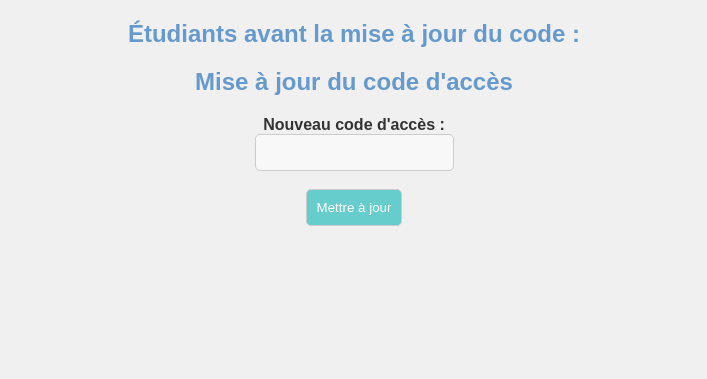
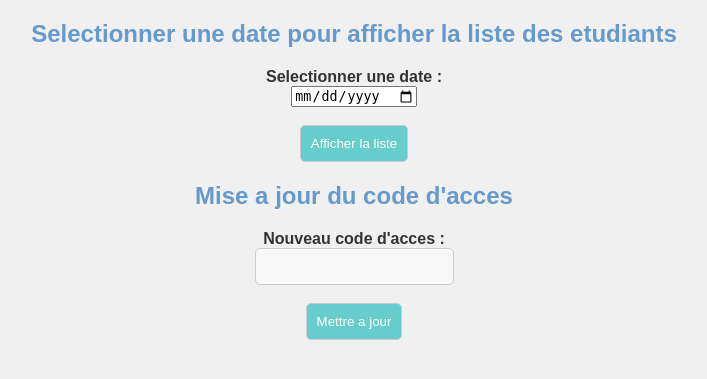
Before and after one commit to oualid483/projet_web, a PHP site: page /professor_interface.php in a window 1280 px wide. Shown: the top 379 px of the page, without its empty margins (286-993 px from the left). Run offline with PHP 8.4, Linux system fonts and the light colour scheme; data that the repository does not hold is empty.

Commit message:
modification projet finish

```diff
--- a/professor_interface.php
+++ b/professor_interface.php
@@ -4,14 +4,14 @@
     <title>Interface Professeur</title>
     <style>
         body {
-    background-color: #f0f0f0; /* Couleur de fond pastel */
+            background-color: #f0f0f0;
             font-family: Arial, sans-serif;
-    color: #333; /* Couleur de texte principale */
+            color: #333;
             text-align:center;
         }
 
         h2 {
-    color: #6699cc; /* Couleur de titre */
+        color: #6699cc;
         }
 
         ul {
@@ -27,18 +27,18 @@ input[type="text"],
        input[type="submit"] {
         padding: 10px;
         border-radius: 5px;
-    border: 1px solid #ccc; /* Bordure pastel */
-    background-color: #f8f8f8; /* Couleur de fond des champs */
+        border: 1px solid #ccc;
+        background-color: #f8f8f8;
         }
 
         input[type="submit"] {
-    background-color: #66cccc; /* Couleur de fond du bouton */
-    color: #fff; /* Couleur de texte du bouton */
+        background-color: #66cccc;
+        color: #fff;
         cursor: pointer;
         }
 
     input[type="submit"]:hover {
-    background-color: #4cbbb9; /* Couleur de fond du bouton au survol */
+        background-color: #4cbbb9;
     }
 
     label {
@@ -46,14 +46,38 @@ label {
     }
 
     .error {
-    color: #cc3333; /* Couleur du texte d'erreur */
+        color: #cc3333;
     }
 
+    .student-list {
+        margin-top: 20px;
+        text-align: center;
+    }
+
+    .student-list table {
+        margin: 0 auto;
+    }
+
+    .student-list th {
+        background-color: #6699cc;
+        color: #fff;
+        padding: 10px;
+    }
+
+    .student-list td {
+        padding: 5px;
+    }
 </style>
 </head>
 <body>
+    <h2>Selectionner une date pour afficher la liste des etudiants</h2>
+    <form action="professor_interface.php" method="post">
+        <label for="selected_date">Selectionner une date :</label><br>
+        <input type="date" id="selected_date" name="selected_date"><br><br>
+        <input type="submit" value="Afficher la liste">
+    </form>
+
     <?php
-    // Connexion à la base de données
 $servername = "localhost";
 $username = "root";
 $password = "";
@@ -63,51 +87,57 @@ label {
     $conn = new PDO("mysql:host=$servername;dbname=$dbname", $username, $password);
     $conn->setAttribute(PDO::ATTR_ERRMODE, PDO::ERRMODE_EXCEPTION);
 
-        // Récupérer les noms des étudiants avant de supprimer la table
-        $students_before_update = [];
-        $stmt_students = $conn->query("SELECT full_name FROM etudiant");
+    if ($_SERVER["REQUEST_METHOD"] == "POST" && isset($_POST['selected_date'])) {
+        $selected_date = $_POST['selected_date'];
+
+        $stmt_students = $conn->prepare("SELECT full_name FROM etudiant WHERE date_presence = :selected_date");
+        $stmt_students->bindParam(':selected_date', $selected_date);
+        $stmt_students->execute();
+
+        echo "<div class='student-list'>";
+        echo "<h2>Liste des etudiants pour le " . $selected_date . "</h2>";
+        echo "<table><tr><th>Nom complet de l'etudiant</th></tr>";
+
         while ($row = $stmt_students->fetch(PDO::FETCH_ASSOC)) {
-            $students_before_update[] = $row['full_name'];
+            echo "<tr><td>" . $row['full_name'] . "</td></tr>";
         }
+        echo "</table>";
+        echo "</div>";
+    }
+} catch(PDOException $e) {
+    echo "La requete a echoue : " . $e->getMessage();
+}
+?>
 
-        // Supprimer tous les étudiants avant de mettre à jour le code
-        $stmt_delete_students = $conn->prepare("DELETE FROM etudiant");
-        $stmt_delete_students->execute();
+<h2>Mise a jour du code d'acces</h2>
+<form action="professor_interface.php" method="post">
+    <label for="new_code">Nouveau code d'acces :</label><br>
+    <input type="text" id="new_code" name="new_code"><br><br>
+    <input type="submit" value="Mettre a jour">
+</form>
 
-        // Mise à jour du code d'accès
-        if ($_SERVER["REQUEST_METHOD"] == "POST") {
+<?php
+if ($_SERVER["REQUEST_METHOD"] == "POST" && isset($_POST['new_code'])) {
     $new_code = $_POST['new_code'];
 
-            // Supprimer l'ancien code d'accès
+    try {
+        $conn = new PDO("mysql:host=$servername;dbname=$dbname", $username, $password);
+        $conn->setAttribute(PDO::ATTR_ERRMODE, PDO::ERRMODE_EXCEPTION);
+
+        // Supprime l'ancien code d'acces
         $stmt_delete = $conn->prepare("DELETE FROM access_code");
         $stmt_delete->execute();
 
-            // Insérer le nouveau code d'accès
+        // Ajouter le nouveau code d'acces
         $stmt_insert = $conn->prepare("INSERT INTO access_code (code) VALUES (:code)");
         $stmt_insert->bindParam(':code', $new_code);
        $stmt_insert->execute();
 
-            echo "Le code d'accès a été mis à jour avec succès.";
+        echo "Le code d'acces a ete mise a jour avec succes.";
+    } catch(PDOException $e) {
+        echo "La requete a echoue : " . $e->getMessage();
     }
-
-        // Afficher les noms des étudiants avant la mise à jour du code
-        echo "<h2>Étudiants avant la mise à jour du code :</h2>";
-        echo "<ul>";
-        foreach ($students_before_update as $student) {
-            echo "<li>$student</li>";
-        }
-        echo "</ul>";
-
-    } catch(PDOException $e) {
-        echo "La requête a échoué : " . $e->getMessage();
 }
 ?>
-
-    <h2>Mise à jour du code d'accès</h2>
-    <form action="professor_interface.php" method="post">
-        <label for="new_code">Nouveau code d'accès :</label><br>
-        <input type="text" id="new_code" name="new_code"><br><br>
-        <input type="submit" value="Mettre à jour">
-    </form>
 </body>
 </html>
```
Also changed, not shown: login.php (+15 -21 lines), student_interface.php (+34 -68 lines). Lines whose indentation alone changed are shown as unchanged.
